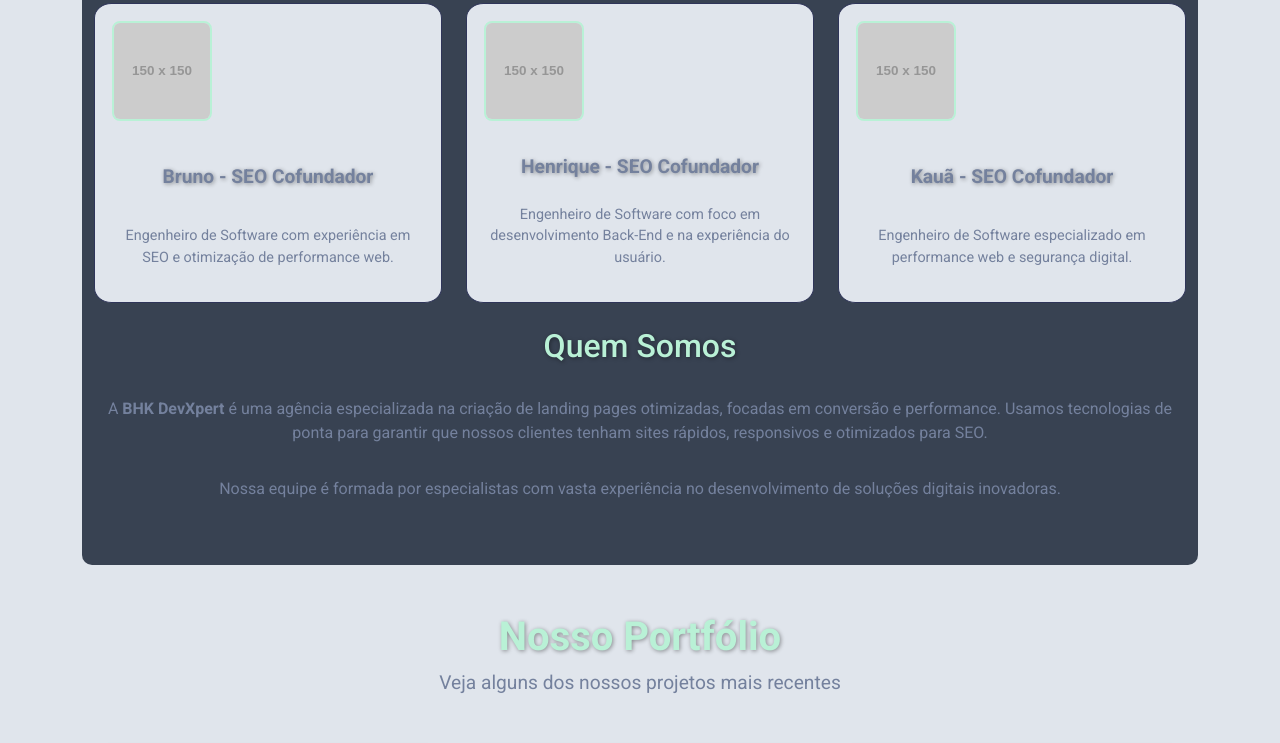
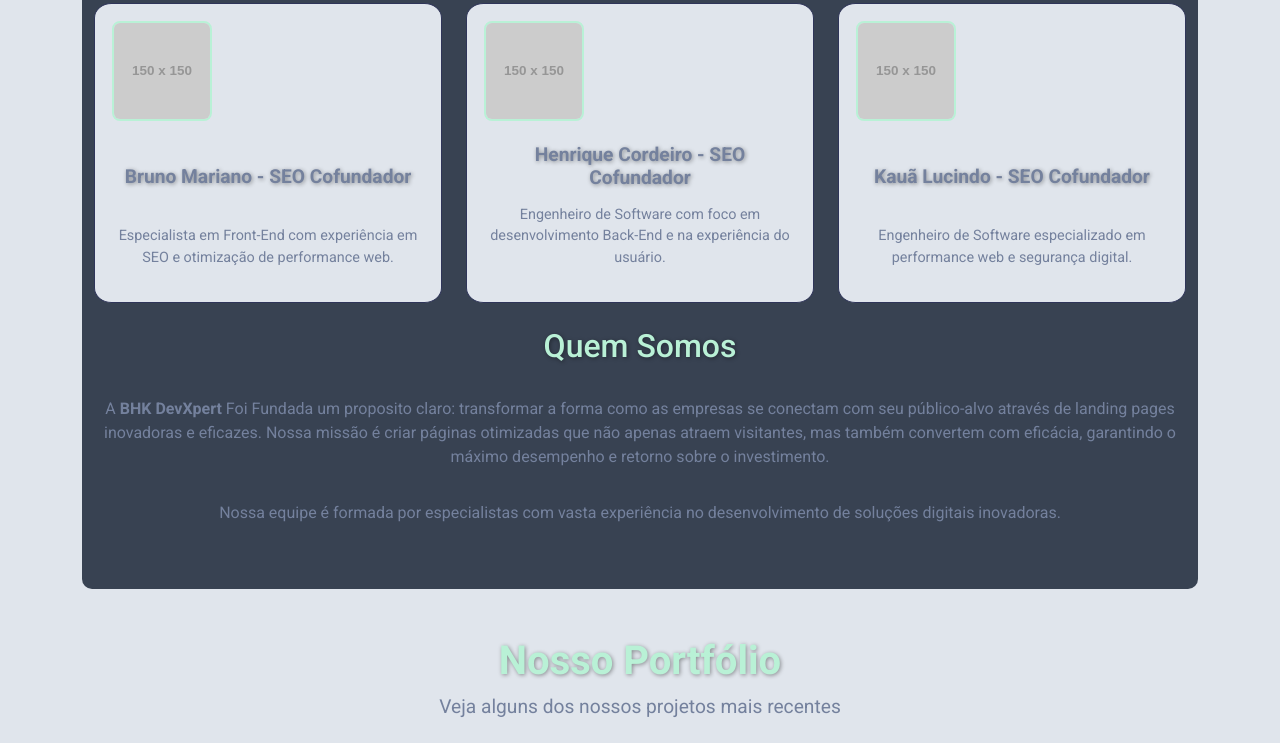
Before and after one commit to codebruno/bkh-portfolio, a plain HTML site: page index.html in a window 1280 px wide. Shown: the part 1057-1800 px from the top of the page. Drawn offline with nearby package versions, Linux system fonts and the light colour scheme; placeholder pictures from the web are drawn by us.

Commit message:
Atualizando nome dos SEO - Cofundadores

```diff
--- a/index.html
+++ b/index.html
@@ -221,9 +221,9 @@
                         data-aos-easing="ease-in-out"
                         class="card-founder text-center">
                             <img src="https://via.placeholder.com/150" alt="Bruno - Cofundador" class="img-fluid founder-img">
-                            <h3 class="founder-name">Bruno - SEO Cofundador</h3>
+                            <h3 class="founder-name">Bruno Mariano - SEO Cofundador</h3>
                             <p class="founder-description">
-                                Engenheiro de Software com experiência em SEO e otimização de performance web.
+                                Especialista em Front-End com experiência em SEO e otimização de performance web.
                             </p>
                         </article>
                     </div>
@@ -235,7 +235,7 @@
                         data-aos-easing="ease-in-out"
                         class="card-founder text-center">
                             <img src="https://via.placeholder.com/150" alt="Kauã - Cofundador" class="img-fluid founder-img">
-                            <h3 class="founder-name">Henrique - SEO Cofundador</h3>
+                            <h3 class="founder-name">Henrique Cordeiro - SEO Cofundador</h3>
                             <p class="founder-description">
                                 Engenheiro de Software com foco em desenvolvimento Back-End e na experiência do usuário.
                             </p>
@@ -249,7 +249,7 @@
                         data-aos-easing="ease-in-out"
                         class="card-founder text-center">
                             <img src="https://via.placeholder.com/150" alt="Henrique - Cofundador" class="img-fluid founder-img">
-                            <h3 class="founder-name">Kauã - SEO Cofundador</h3>
+                            <h3 class="founder-name">Kauã Lucindo - SEO Cofundador</h3>
                             <p class="founder-description">
                                 Engenheiro de Software especializado em performance web e segurança digital.
                             </p>
@@ -270,8 +270,7 @@
                             data-aos-duration="2000"
                             data-aos-easing="ease-in-out"
                             class="about-text">
-                                A <strong>BHK DevXpert</strong> é uma agência especializada na criação de landing pages otimizadas, focadas em conversão e performance.
-                                Usamos tecnologias de ponta para garantir que nossos clientes tenham sites rápidos, responsivos e otimizados para SEO.
+                                A <strong>BHK DevXpert</strong> Foi Fundada um proposito claro: transformar a forma como as empresas se conectam com seu público-alvo através de landing pages inovadoras e eficazes. Nossa missão é criar páginas otimizadas que não apenas atraem visitantes, mas também convertem com eficácia, garantindo o máximo desempenho e retorno sobre o investimento.
                             </p>
                             <p
                             data-aos="zoom-in"
@@ -408,7 +407,7 @@
                 <div class="col-lg-4 col-md-6 mb-4">
                     <h4>Contato</h4>
                     <ul class="list-unstyled">
-                        <li><i class="bi bi-person"></i> Bruno, Henrique, Kauã</li>
+                        <li><i class="bi bi-person"></i> Bruno Mariano | Henrique Cordeiro | Kauã Lucindo</li>
                         <li><i class="bi bi-telephone"></i> (11) 99999-9999</li>
                         <li><i class="bi bi-envelope"></i> contato@bkhdevxpert.com</li>
                     </ul>
@@ -425,7 +424,7 @@
                 <div class="col-lg-4 mb-4">
                     <h4>Nossa Missão</h4>
                     <p>
-                        Na <strong>BKH DevXpert</strong>, nossa visão é transformar ideias em soluções digitais inovadoras.
+                        Na <strong>BHK DevXpert</strong>, nossa visão é transformar ideias em soluções digitais inovadoras.
                         Valorizamos a qualidade, a inovação e o compromisso com nossos clientes, oferecendo serviços personalizados que atendem às suas necessidades específicas.
                     </p>
                 </div>
```
